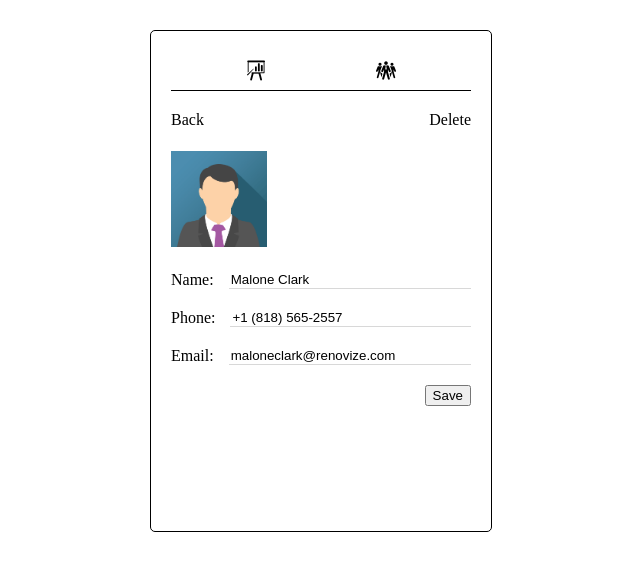
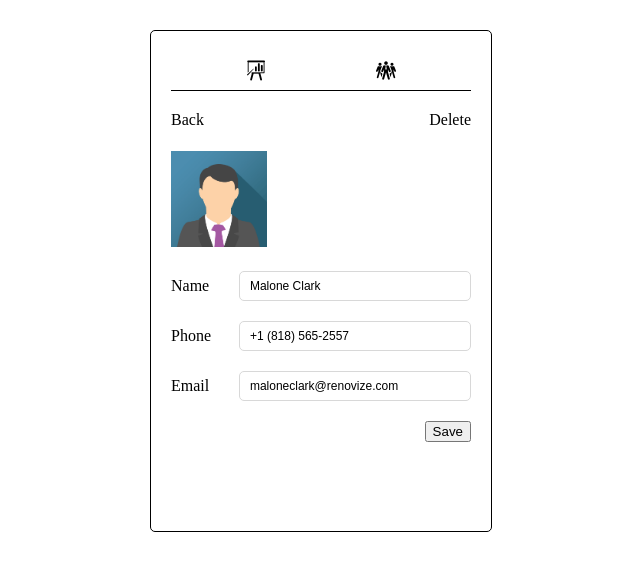
Before and after one commit to eladcandroid/mister-bitcoin-mobx, a React (Create React App) app: page /contacts/edit/5a56640208fba3e8ecb97305 in a window 1280 px wide. Shown: the top 570 px of the page, without its empty margins (319-959 px from the left). Built offline with nearby package versions, Linux system fonts and the light colour scheme; the HTML template or start-up script is replaced by a standard one.

Commit message:
added Input component + contact can have his own image + minor fixes

```diff
--- a/src/components/ContactPreview/ContactPreview.css
+++ b/src/components/ContactPreview/ContactPreview.css
@@ -2,7 +2,7 @@
   display: inline-block;
   padding: 0 25px;
   height: 50px;
-  width: 200px;
+  width: 240px;
   font-size: 17px;
   line-height: 50px;
   border-radius: 25px;
--- a/src/components/ContactPreview/ContactPreview.js
+++ b/src/components/ContactPreview/ContactPreview.js
@@ -1,10 +1,13 @@
 import React from 'react';
 import './ContactPreview.css'
+import imgAvatar from '../../assets/img_avatar.png'
 
 const ContactPreview = ({contact}) => {
+  const avatar = contact.picture || imgAvatar
+
   return (
     <div className="contact-preview">
-      <img src={contact.picture} alt="Person" width="96" height="96" />
+      <img src={avatar} alt="Person" width="96" height="96" />
       <span>{contact.name}</span>
     </div>
   )
--- /dev/null
+++ b/src/components/Input/Input.css
@@ -0,0 +1,40 @@
+.input-container {
+    align-items: center;
+    display: flex;
+    justify-content: start;
+    margin: 20px 0 0 0;
+}
+
+.input-container label {
+    width: 70px;
+    text-transform: capitalize;
+    margin: 0 15px 0 0;
+}
+
+.input-container input.input {
+    width: 100%;
+    height: 30px;
+    padding: 0 10px;
+    font-size: 12px;
+    box-sizing : border-box;
+    border-radius: 5px;
+    border: 1px solid #D8D8D8;
+}
+
+
+.input:focus {
+    outline: none;
+}
+
+.input::-webkit-input-placeholder { /* WebKit browsers */
+    text-transform: capitalize;
+}
+.input:-moz-placeholder { /* Mozilla Firefox 4 to 18 */
+    text-transform: capitalize;
+}
+.input::-moz-placeholder { /* Mozilla Firefox 19+ */
+    text-transform: capitalize;
+}
+.input:-ms-input-placeholder { /* Internet Explorer 10+ */
+    text-transform: capitalize;
+}
--- /dev/null
+++ b/src/components/Input/Input.js
@@ -0,0 +1,24 @@
+import React, { Component } from 'react';
+import './Input.css'
+
+export class Input extends Component {
+
+    onInputChange = (event) => {
+      this.props.onInput({[this.props.field.name]: event.target.value});
+    }
+
+    render () {
+        var {value, title, name } = this.props.field
+
+        return (
+            <div className="form-group input-container">
+                {title && (<label>{title}</label>)}
+                <input
+                    className="input"
+                    placeholder={name}
+                    value={value}
+                    onInput={this.onInputChange}/>
+            </div>
+        );
+    }
+}
--- a/src/pages/ContactDetails/ContactDetails.js
+++ b/src/pages/ContactDetails/ContactDetails.js
@@ -1,7 +1,7 @@
 import React, { Component }  from 'react';
 import { Link } from 'react-router-dom';
 import './ContactDetails.css'
-import imAvatar from '../../assets/img_avatar.png'
+import imgAvatar from '../../assets/img_avatar.png'
 
 import ContactService from '../../services/ContactService'
 
@@ -25,6 +25,9 @@ class ContactDetails  extends Component {
   }
 
   render() {
+    const contact = this.state.contact
+    const avatar = contact.picture || imgAvatar
+
     return (
       <div className="contact-details">
         <header className="contact-details-header">
@@ -32,10 +35,10 @@ class ContactDetails  extends Component {
           <Link to={`/contacts/edit/${this.state.contact._id}`}>Edit</Link>
         </header>
         <div className="contact-details-body">
-          <img src={imAvatar} alt="Person" width="96" height="96" />
-          <div className="contact-details-row">Name: {this.state.contact.name}</div>
-          <div className="contact-details-row">Phone: {this.state.contact.phone}</div>
-          <div className="contact-details-row">Email: {this.state.contact.email}</div>
+          <img src={avatar} alt="Person" width="96" height="96" />
+          <div className="contact-details-row">Name: {contact.name}</div>
+          <div className="contact-details-row">Phone: {contact.phone}</div>
+          <div className="contact-details-row">Email: {contact.email}</div>
         </div>
       </div>
     )
--- a/src/pages/ContactEdit/ContactEdit.css
+++ b/src/pages/ContactEdit/ContactEdit.css
@@ -6,28 +6,6 @@
 
 .contact-edit-header a:not(:last-child) {
   margin: 0 10px 0 0;
-}
-
-.contact-edit .form-group {
-  display: flex;
-  justify-content: start;
-  margin: 20px 0 0 0;
-}
-
-.contact-edit .form-group label {
-  margin: 0 15px 0 0;
-}
-
-.contact-edit .form-group input {
-  width: 100%;
-  border-top: none;
-  border-left: none;
-  border-right: none;
-  border-bottom: 1px solid #D8D8D8;
-}
-
-.contact-edit .form-group input:focus {
-  outline: none;
 }
 
 .contact-edit .form-actions-container {
--- a/src/pages/ContactEdit/ContactEdit.js
+++ b/src/pages/ContactEdit/ContactEdit.js
@@ -2,9 +2,10 @@ import React, { Component }  from 'react';
 import { Link } from 'react-router-dom';
 
 import ContactService from '../../services/ContactService'
+import { Input } from '../../components/Input/Input'
 
 import './ContactEdit.css'
-import imAvatar from '../../assets/img_avatar.png'
+import imgAvatar from '../../assets/img_avatar.png'
 
 const Header = ({contact, onDeleteContact}) => {
   const backUrl = contact._id ? `/contacts/${contact._id}` : `/contacts`
@@ -40,13 +41,9 @@ class ContactEdit  extends Component {
       })
   }
 
-  onInputChange(field) {
-    return (event) => {
-      const contact = {...this.state.contact,
-                      [field]: event.target.value}
-
-      this.setState({contact})
-    }
+  onInputChange = (field) => {
+    const contact = {...this.state.contact, ...field}
+    this.setState({contact})
   }
 
   onFormSubmit = (event) => {
@@ -63,38 +60,34 @@ class ContactEdit  extends Component {
       .then( () => this.props.history.push(`/contacts`))
   }
 
+  renderField(name, title, value) {
+    return (
+      <Input field={{name, title, value}} onInput={this.onInputChange} />
+    )
+  }
+
   render() {
     const {contact} = this.state
+    const avatar = contact.picture || imgAvatar
+
     return (
       <div className="contact-edit">
         <Header contact={contact} onDeleteContact={this.onDeleteContact}/>
         <div className="contact-edit-body">
-          <img src={imAvatar} alt="Person" width="96" height="96" />
+          <img src={avatar} alt="Person" width="96" height="96" />
 
           <form onSubmit={this.onFormSubmit} className="contact-edit-form">
 
-            <div className="form-group">
-              <label>Name:</label>
-              <input
-                  placeholder="Name"
-                  value={contact.name}
-                  onInput={this.onInputChange('name')}/>
+            <div className="form-field">
+              {this.renderField('name', 'Name', contact.name)}
             </div>
 
-            <div className="form-group">
-              <label>Phone:</label>
-              <input
-                  placeholder="Phone"
-                  value={contact.phone}
-                  onInput={this.onInputChange('phone')}/>
+            <div className="form-field">
+              {this.renderField('phone', 'Phone', contact.phone)}
             </div>
 
-            <div className="form-group">
-              <label>Email:</label>
-              <input
-                  placeholder="Email"
-                  value={contact.email}
-                  onInput={this.onInputChange('email')}/>
+            <div className="form-field">
+              {this.renderField('email', 'Email', contact.email)}
             </div>
 
             <div className="form-actions-container">
@@ -103,14 +96,9 @@ class ContactEdit  extends Component {
 
           </form>
         </div>
-
-        <br />
-        <br />
-
       </div>
     )
   }
-
 }
 
 export default ContactEdit;
--- a/src/pages/ContactPage/ContactPage.css
+++ b/src/pages/ContactPage/ContactPage.css
@@ -15,7 +15,7 @@
 
 .contacts-page .action-container {
   position: absolute;
-  bottom: 20px;
+  bottom: 7px;
   right: 10px;
 }
 
```
Also changed, not shown: src/services/ContactService.js (+20 -20 lines).
